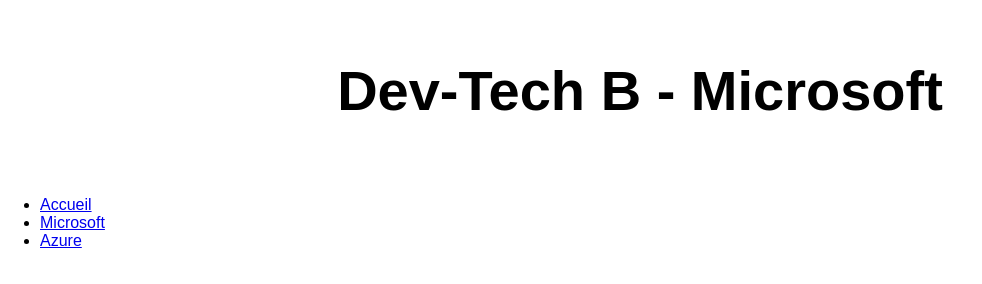
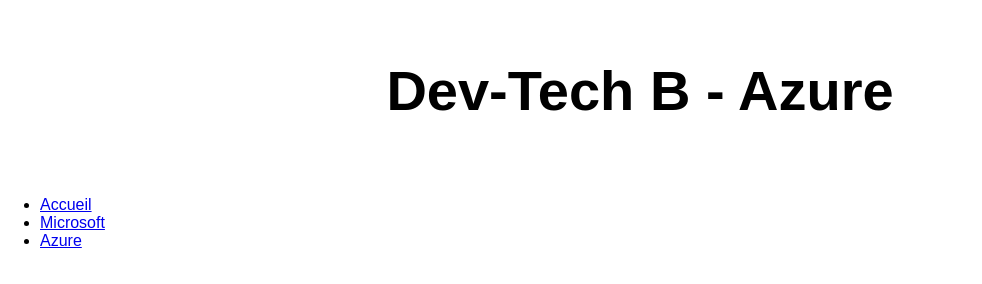
Before and after one commit to Petit-tech/my-first-static-web-app, a website: page src/Azure.html in a window 1280 px wide. Shown: the whole page, without its empty margins (0-982 px from the left). Drawn offline with Linux system fonts and the light colour scheme.

Commit message:
Update Azure.html

```diff
--- a/src/Azure.html
+++ b/src/Azure.html
@@ -5,12 +5,12 @@
   <meta charset="UTF-8">
   <meta name="viewport" content="width=device-width, initial-scale=1.0">
   <link rel="stylesheet" href="styles.css">
-  <title>Dev - Tech B - Microsoft</title>
+  <title>Dev - Tech B - Azure</title>
 </head>
 
 <body>
   <main>
-    <h1>Dev-Tech B - Microsoft</h1>
+    <h1>Dev-Tech B - Azure</h1>
   </main>
   <div>
   	<ul>
```
